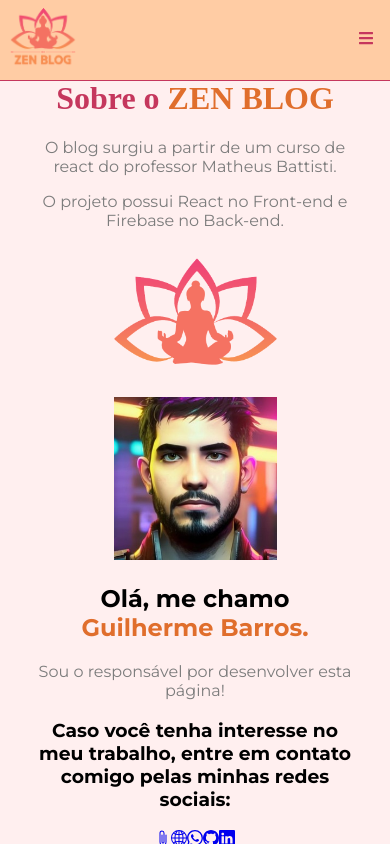
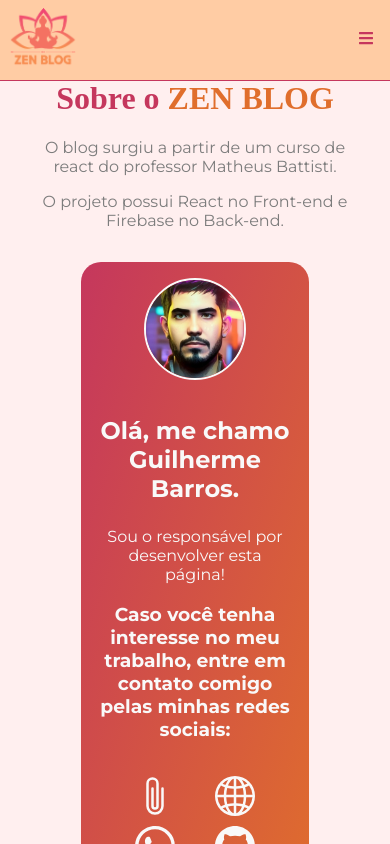
Before and after one commit to GSBarros17/firebaseproject, a React (Create React App) app: page /about in a window 390 px wide. Shown: the top 844 px of the page. Built offline with nearby package versions, Linux system fonts and the light colour scheme; no server answers; a web font is replaced by a local one.

Commit message:
add estilo ao card do dev

```diff
--- a/src/pages/About/About.jsx
+++ b/src/pages/About/About.jsx
@@ -10,11 +10,10 @@ export default function About () {
       <h1>Sobre o <span>ZEN BLOG</span></h1>
       <p>O blog surgiu a partir de um curso de react do professor Matheus Battisti.</p>
       <p>O projeto possui React no Front-end e Firebase no Back-end.</p>
-      <img src={imgLogo} alt="" />
       <div className={styles.sectionContact}>
                 <img src={Devimg} alt="imagem do desenvolvedor"/>
                 <div className={styles.sectionTexts}>
-                    <h2>Olá, me chamo <span>Guilherme Barros.</span></h2>
+                    <h2>Olá, me chamo Guilherme Barros.</h2>
                     <p>Sou o responsável por desenvolver esta página!</p>
                     <h3>Caso você tenha interesse no meu trabalho,
                     entre em contato comigo pelas minhas redes sociais:</h3>
--- a/src/pages/About/About.module.css
+++ b/src/pages/About/About.module.css
@@ -12,22 +12,86 @@
     color: #e06e2c;
 }
 
-.about img{
-    width: 30%;
-}
-
 .about p{
     color: #7c7c7c;
     margin-bottom:0em ;
 }
 
-@media screen and (max-width: 800px){
+.sectionContact{
+    display: flex;
+    flex-direction: row;
+    background-image: linear-gradient(to bottom right, #c5375d, #e06e2c);
+    padding: 1em;
+    border-radius: 20px;
+    width: 60%;
+    margin: 2em auto;
+}
+
+.sectionContact img{
+    border-radius: 50%;
+    border: 2px solid #f9f9f9;
+    margin-right: 2em;
+}
+
+.sectionTexts{
+    margin-top: 1em;
+}
+
+.sectionTexts h2{
+    color: #f9f9f9;
+    margin-bottom: 1em;
+}
+
+.sectionTexts p{
+    color: #f9f9f9;
+    margin-bottom: 1em;
+}
+
+.sectionTexts h3{
+    color: #f9f9f9;
+    margin-bottom: 1em;
+}
+
+.socialMidia{
+    display: flex;
+    flex-direction: row;
+    flex-wrap: wrap;
+    justify-content: center;
+    padding-top: 1em;
+}
+
+.socialMidia a{
+    margin-right: 1em;
+    color: #f9f9f9;
+    font-size: 2.5em;
+    transition: .5s;
+}
+
+.socialMidia a:hover{
+    color: #c5375d;
+}
+
+@media screen and (max-width: 1240px){
     .about{
         margin-top: 80px;
         padding: 0 2em;
     }
 
-    .about img{
+    .sectionContact{
+        display: flex;
+        flex-direction: column;
+        justify-content: center;
+        align-items: center;
+    }
+
+    .sectionContact img{
         width: 50%;
+        border-radius: 50%;
+        border: 2px solid #f9f9f9;
+        margin-right: 0;
+    }
+
+    .socialMidia a{
+        margin: 0 0.5em;
     }
 }
```
